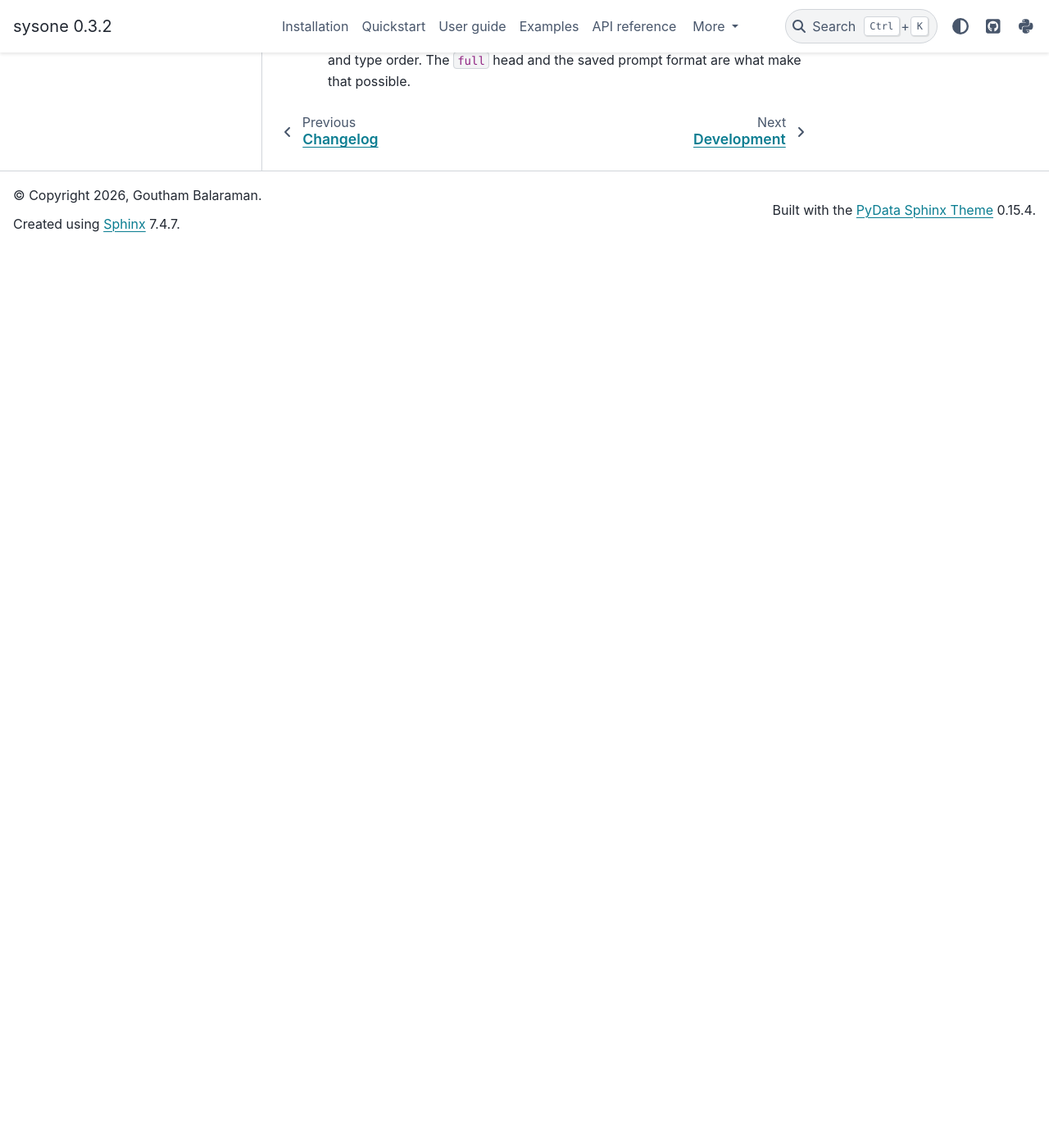
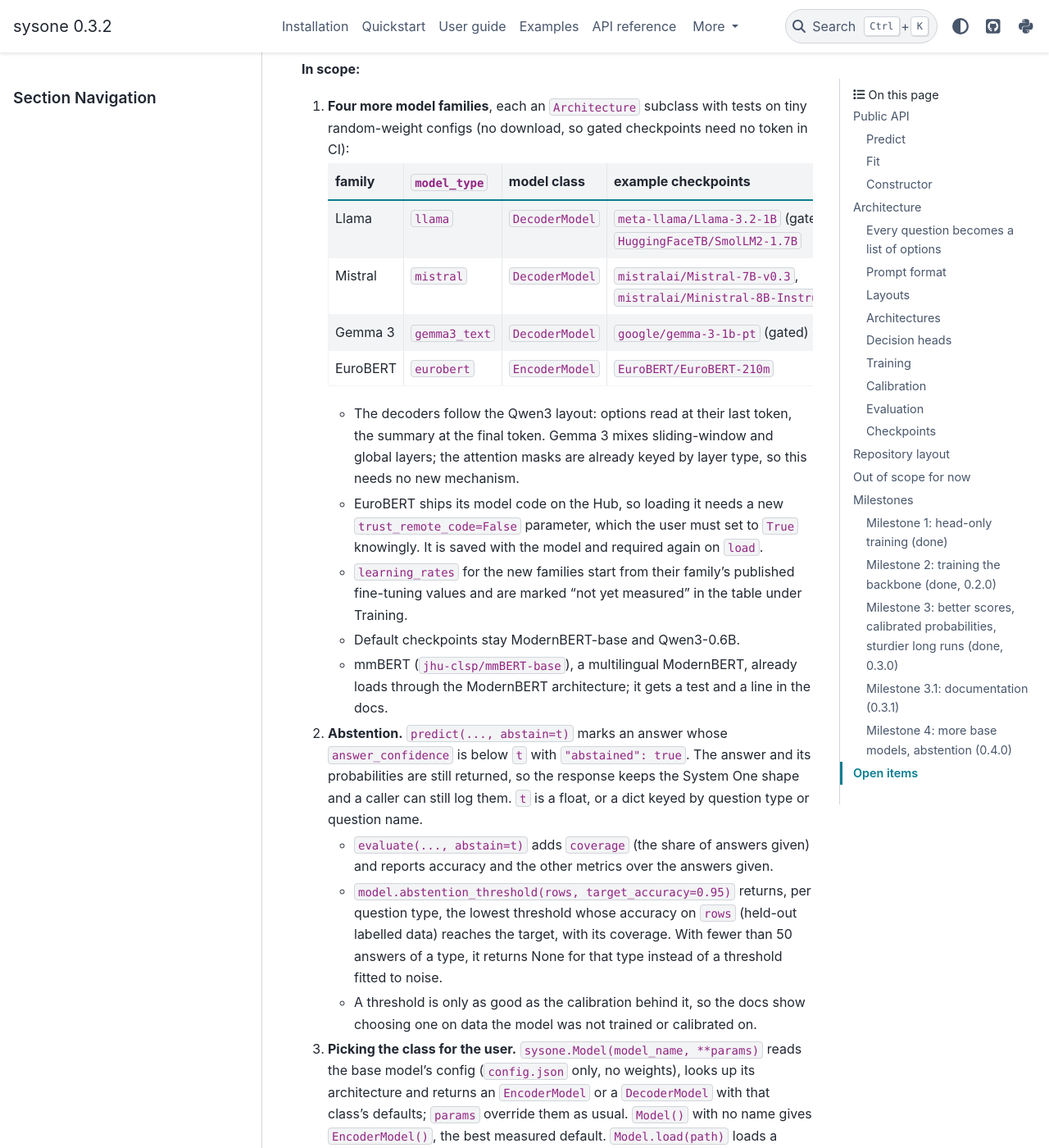
Before and after one commit to ForwardMetric/sysone, a Sphinx documentation site: the page built from docs/DESIGN.md, in a window 1280 px wide and 1400 px high, scrolled down 29429 px. Shown: the whole window at 82% size. Built offline with Sphinx 7.4.7 and the PyData theme 0.15.4, drawn with Linux system fonts in a browser that asks for light colours; pages that are not in the unit, such as notebooks, are missing from menus; before the commit the page ends 29731 px from its top, so only the background shows below that; some of the changed text lies outside the part shown.

Commit message:
Design milestone 4: more base models, a Model factory, abstention
Co-Authored-By: Claude Opus 5.5 <noreply@anthropic.com>

```diff
--- a/docs/DESIGN.md
+++ b/docs/DESIGN.md
@@ -981,6 +981,72 @@ and how, without reading the source.
 **Not in scope:** behaviour changes; running the notebooks during the docs build (they download
 models and need a GPU).
 
+### Milestone 4: more base models, abstention (0.4.0)
+
+**Goal:** let users pick the base model that suits their language, size and licence, without
+having to know whether it is an encoder or a decoder, and let a model say "not sure" instead of
+guessing, which calibrated probabilities make trustworthy.
+Release as 0.4.0.
+
+**In scope:**
+1. **Four more model families**, each an `Architecture` subclass with tests on tiny
+   random-weight configs (no download, so gated checkpoints need no token in CI):
+
+   | family | `model_type` | model class | example checkpoints |
+   |---|---|---|---|
+   | Llama | `llama` | `DecoderModel` | `meta-llama/Llama-3.2-1B` (gated), `HuggingFaceTB/SmolLM2-1.7B` |
+   | Mistral | `mistral` | `DecoderModel` | `mistralai/Mistral-7B-v0.3`, `mistralai/Ministral-8B-Instruct-2410` |
+   | Gemma 3 | `gemma3_text` | `DecoderModel` | `google/gemma-3-1b-pt` (gated) |
+   | EuroBERT | `eurobert` | `EncoderModel` | `EuroBERT/EuroBERT-210m` |
+
+   - The decoders follow the Qwen3 layout: options read at their last token, the summary at the
+     final token. Gemma 3 mixes sliding-window and global layers; the attention masks are
+     already keyed by layer type, so this needs no new mechanism.
+   - EuroBERT ships its model code on the Hub, so loading it needs a new
+     `trust_remote_code=False` parameter, which the user must set to `True` knowingly. It is
+     saved with the model and required again on `load`.
+   - `learning_rates` for the new families start from their family's published fine-tuning
+     values and are marked "not yet measured" in the table under Training.
+   - Default checkpoints stay ModernBERT-base and Qwen3-0.6B.
+   - mmBERT (`jhu-clsp/mmBERT-base`), a multilingual ModernBERT, already loads through the
+     ModernBERT architecture; it gets a test and a line in the docs.
+2. **Abstention.** `predict(..., abstain=t)` marks an answer whose `answer_confidence` is below
+   `t` with `"abstained": true`. The answer and its probabilities are still returned, so the
+   response keeps the System One shape and a caller can still log them. `t` is a float, or a
+   dict keyed by question type or question name.
+   - `evaluate(..., abstain=t)` adds `coverage` (the share of answers given) and reports
+     accuracy and the other metrics over the answers given.
+   - `model.abstention_threshold(rows, target_accuracy=0.95)` returns, per question type, the
+     lowest threshold whose accuracy on `rows` (held-out labelled data) reaches the target,
+     with its coverage. With fewer than 50 answers of a type, it returns None for that type
+     instead of a threshold fitted to noise.
+   - A threshold is only as good as the calibration behind it, so the docs show choosing one on
+     data the model was not trained or calibrated on.
+3. **Picking the class for the user.** `sysone.Model(model_name, **params)` reads the base
+   model's config (`config.json` only, no weights), looks up its architecture and returns an
+   `EncoderModel` or a `DecoderModel` with that class's defaults; `params` override them as usual.
+   `Model()` with no name gives `EncoderModel()`, the best measured default. `Model.load(path)`
+   loads a saved model of either class (`SystemOneModel.load`). Users who know which they want
+   keep using the two classes directly.
+   - It is a factory, not a class: what it returns is a plain `EncoderModel` or `DecoderModel`,
+     so `get_params`, `clone` and saved models are unchanged. It is not named `AutoModel`, which
+     would clash with transformers' class of that name in the same notebook.
+   - **Mismatch check:** when the architecture is resolved (at `fit`, or at construction through
+     `Model`), `EncoderModel` with a causal architecture, or `DecoderModel` with a bidirectional
+     one, raises a `ValueError` naming the model, what it is, and the class to use instead (or
+     `sysone.Model`). This applies to an `architecture=` passed by hand as well.
+4. **Polish:**
+   - `save` reports what it saved before what it left out: "saved the model; left out the 1.3 GB
+     training state, which is only needed to resume training (training_state=True includes
+     it)".
+   - The load log names the weight format for `"qlora"` ("4-bit nf4"), not only the compute
+     dtype.
+   - The changelog records the README rewrite (merged after 0.3.2, unreleased).
+
+**Not in scope:** measuring accuracy and learning rates for the new families (a later testing
+pass); a GPU CI job; `head="full"`; `loss="rlcd"`; per-category temperatures; training on many
+datasets before specialising.
+
 ## Open items
 
 - Whether bitsandbytes supports 4-bit training on Apple Silicon yet needs checking. If it does,
```
